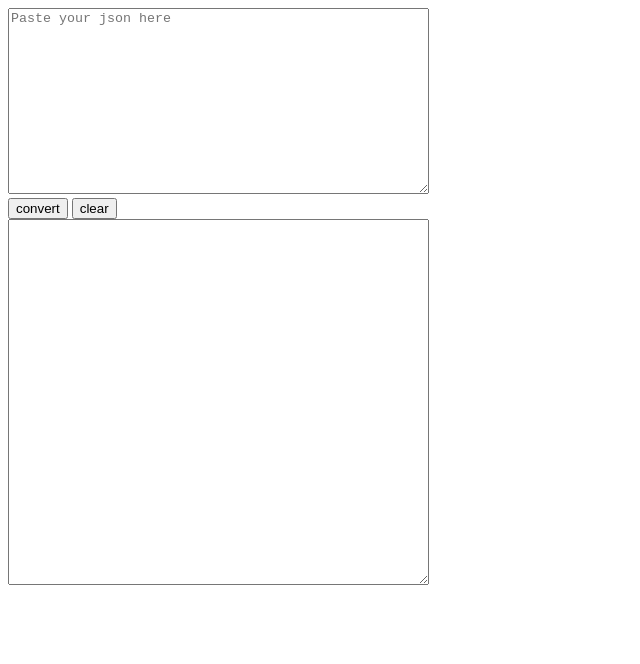
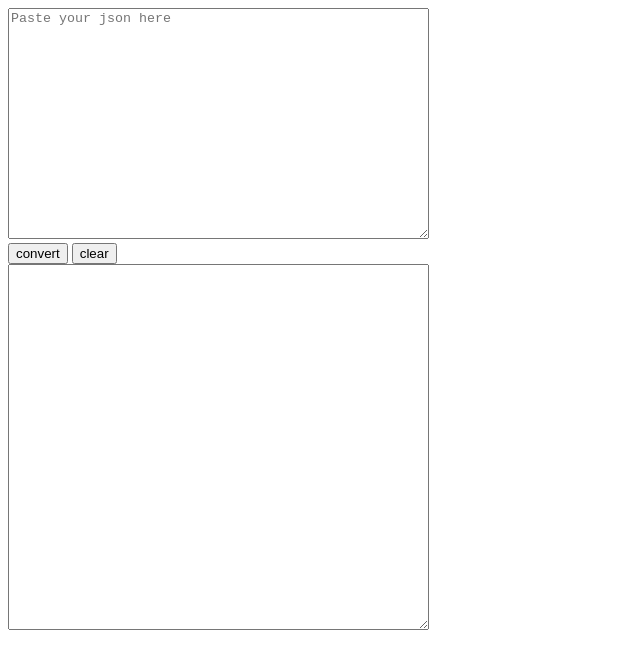
Before and after one commit to olemortensen/json2build, a plain HTML site: page index.html in a window 1280 px wide. Shown: the whole page, without its empty margins (0-640 px from the left). Drawn offline with nearby package versions, Linux system fonts and the light colour scheme.

Commit message:
Change textarea size

```diff
--- a/index.html
+++ b/index.html
@@ -6,7 +6,7 @@
     <script src="js/convert.js"></script>
 </head>
 <body>
-<textarea id="java-entry" placeholder="Paste your json here" rows="12" cols="50"></textarea>
+<textarea id="java-entry" placeholder="Paste your json here" rows="15" cols="50"></textarea>
 <br/>
 <input id="submit-button" type="button" value="convert">
 <input id="clear-button" type="button" value="clear">
```
